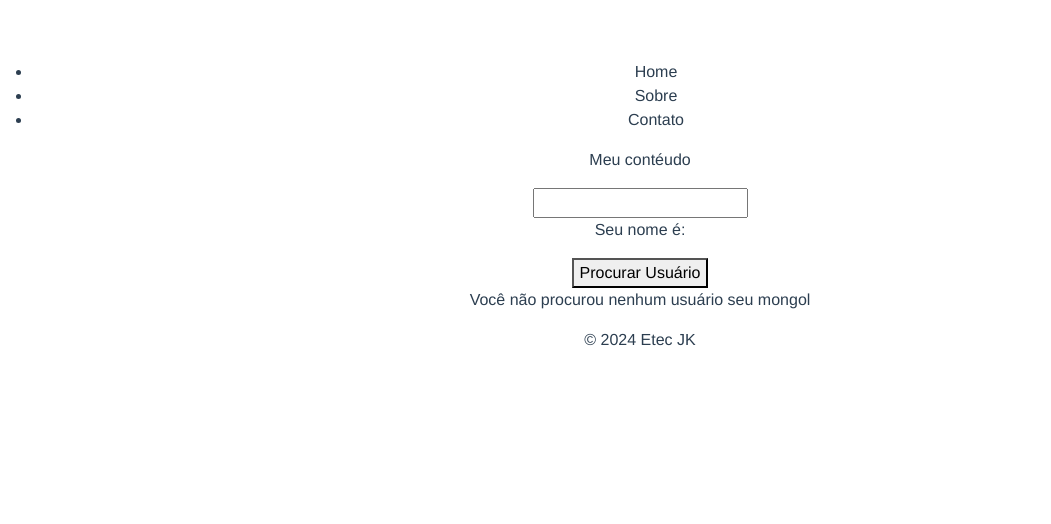
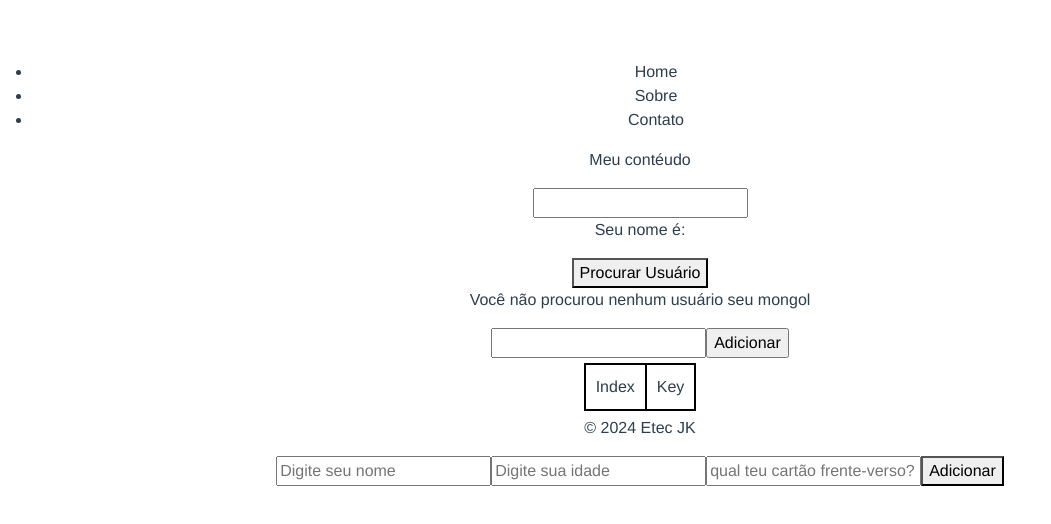
Before and after one commit to JuanPfirmino/my-first-repo, a Vue app in the folder my-first-spa/: page / in a window 1280 px wide. Shown: the top 524 px of the page, without its empty margins (0-1051 px from the left). Built offline with nearby package versions, Linux system fonts and the light colour scheme.

Commit message:
aula 20/09

```diff
--- a/my-first-spa/src/App.vue
+++ b/my-first-spa/src/App.vue
@@ -1,18 +1,22 @@
 <template>
   <NavPage></NavPage>
   <ContentPage></ContentPage>
+  <LoopComponent></LoopComponent>
   <FooterPage></FooterPage>
+  <ObjetoComponent></ObjetoComponent>
 </template>
 
 <script>
   import NavPage from './components/default/NavPage.vue';
   import ContentPage from './components/default/ContentPage.vue';
   import FooterPage from './components/default/FooterPage.vue';
+  import LoopComponent from './components/default/LoopComponent.vue';
+  import ObjetoComponent from './components/default/ObjetoComponent.vue';
 
   export default{
     name: 'App',
     components:{
-      NavPage, ContentPage, FooterPage
+      NavPage, ContentPage, FooterPage, LoopComponent,ObjetoComponent
     }
   }
 </script>
--- /dev/null
+++ b/my-first-spa/src/components/default/LoopComponent.vue
@@ -0,0 +1,45 @@
+<template>
+    <div>
+        <form @submit.prevent="addItem">
+            <input type="text" v-model="inputValue">
+            <input type="submit" value="Adicionar" @click="addItem()">
+        </form>
+        <table>
+            <tr>
+                <td>Index</td>
+                <td>Key</td>
+            </tr>
+            <tr v-for="(item, index) in itens" :key="index">
+                <td>{{ index }}</td>
+                <td>{{ item }}</td>
+            </tr>
+        </table>
+    </div>
+</template>
+
+<script>
+    export default{
+        data() {
+            return{
+                itens: [],
+            }
+        },
+        methods: {
+            addItem(){
+                if(this.inputValue){
+                    this.itens.push(this.inputValue)
+                    this.inputValue = ''
+                }
+            }
+        }
+    }
+
+</script>
+
+<style>
+ table, td, tr{
+    border: 2px solid black;
+    padding: 10px;
+    margin: 5px auto 5px auto;
+ }
+</style>
--- /dev/null
+++ b/my-first-spa/src/components/default/ObjetoComponent.vue
@@ -0,0 +1,45 @@
+<template>
+
+    <form @submit.prevent="addPerson">
+        <input type="text" v-model="name" placeholder="Digite seu nome">
+        <input type="text" v-model="age" placeholder="Digite sua idade">
+        <input type="text" v-model="document" placeholder="qual teu cartão frente-verso?">
+        <button type="button" @click="addPerson">Adicionar</button>
+    </form>
+    <div v-for="(person, index) in personList" :key="index">
+        <p>ID: {{ index + 1 }}</p>
+        <p>Nome: {{ person.name }}</p>
+        <p>Idade: {{ person.age }}</p>
+        <p>Documento: {{ person.document }}</p>
+        <hr>
+    </div>
+</template>
+
+
+<script>
+export default {
+        data(){
+            return{
+                personList: [],
+                name: '',
+                age: '',
+                document: ''
+            }
+        },
+        methods: {
+            addPerson(){
+                let person ={
+                    name: this.name,
+                    age: this.age,
+                    document: this.document
+                }
+                this.personList.push(person)
+
+            }
+        }
+    }
+</script>
+
+<style>
+
+</style>
```
